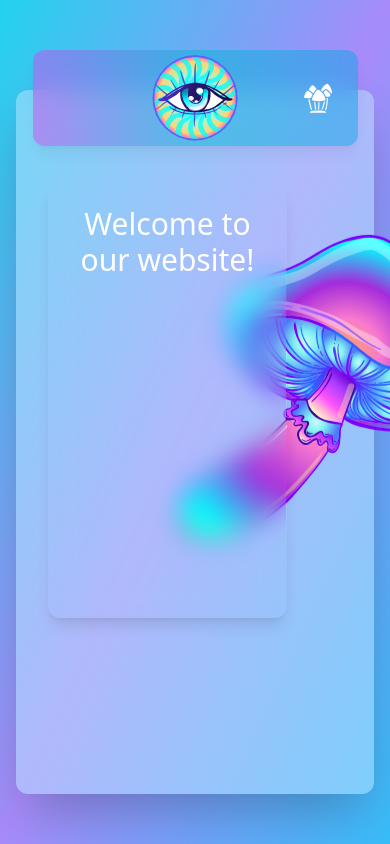
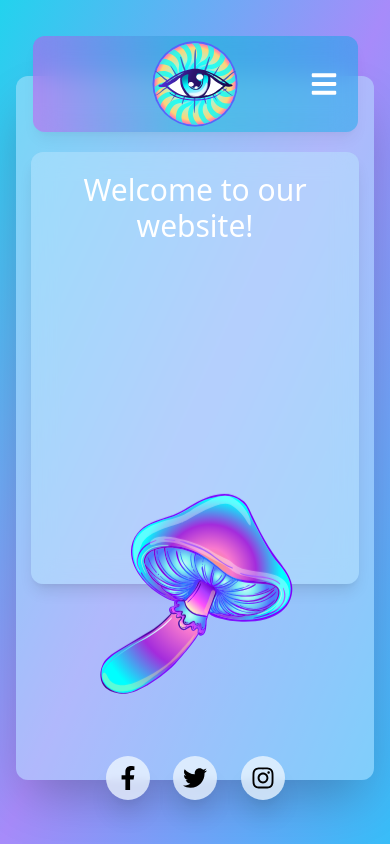
Before and after one commit to mateusz28011/festival-site, a React (Create React App) app: page / in a window 390 px wide. Built offline with nearby package versions, Linux system fonts and the light colour scheme; the HTML template or start-up script is replaced by a standard one; a web font is replaced by a local one.

Commit message:
Creating mobile version of welcome page

```diff
--- a/src/App.js
+++ b/src/App.js
@@ -12,11 +12,11 @@ const App = () => {
   return (
     <EventListnersContextProvider>
       <AudioVisualizerProvider>
+        {/* <AudioPlayer /> */}
         <Container>
           <Navbar />
-          {/* <AudioPlayer /> */}
           <Home />
-          {/* <Footer /> */}
+          <Footer />
         </Container>
       </AudioVisualizerProvider>
     </EventListnersContextProvider>
--- a/src/Components/AudioPlayer.js
+++ b/src/Components/AudioPlayer.js
@@ -7,14 +7,15 @@ const AudioPlayer = () => {
 
   return (
     <>
-      <div
+      {/* <div
         className='bg-secondary-500 w-10'
         style={{ width: `${20 * bassMultiplier}px` }}
       >
         {bassMultiplier}
-      </div>
+      </div> */}
       {/* seeking triggers toggle!!! */}
       <audio
+        className='absolute z-30'
         id='audioPlayer'
         src={sound}
         controls
--- a/src/Components/Dropdown.js
+++ b/src/Components/Dropdown.js
@@ -11,7 +11,7 @@ const Dropdown = () => {
     <div
       className={
         'absolute -z-10 flex flex-col text-lg items-center uppercase font-aldrich w-full right-0 scale-0 origin-top top-24 ' +
-        'text-white transition duration-300 transform backdrop-filter backdrop-blur-md  ' +
+        'text-white transition duration-300 transform backdrop-filter backdrop-blur-md shadow-lg  ' +
         (isMenuOpen ? 'translate-y-0 scale-100 ' : 'opacity-0 ')
         // (isNavbarScrolled ? 'backdrop-blur-xl ' : 'backdrop-blur ')
       }
--- a/src/Components/Footer.js
+++ b/src/Components/Footer.js
@@ -1,7 +1,23 @@
 import React from 'react';
+import { FaFacebookF, FaTwitter, FaInstagram } from 'react-icons/fa';
 
 function Footer() {
-  return <div className='w-full'>s</div>;
+  const iconStyle = 'w-6 h-6';
+  const iconContainerStyle =
+    'rounded-full p-2.5 bg-lightBlue-50 bg-opacity-75 shadow-xl backdrop-filter backdrop-blur-sm';
+  return (
+    <div className='flex mx-auto -mt-8 p-2 w-1/2 justify-between'>
+      <a className={iconContainerStyle} href='javascript:void(0);'>
+        <FaFacebookF className={iconStyle} />
+      </a>
+      <a className={iconContainerStyle} href='javascript:void(0);'>
+        <FaTwitter className={iconStyle} />
+      </a>
+      <a className={iconContainerStyle} href='javascript:void(0);'>
+        <FaInstagram className={iconStyle} />
+      </a>
+    </div>
+  );
 }
 
 export default Footer;
--- a/src/Components/Home.js
+++ b/src/Components/Home.js
@@ -3,14 +3,14 @@ import mr1 from '../images/mr12.svg';
 
 const Home = () => {
   return (
-    <section className='flex w-11/12 xl:w-full h-5/6 sm:h-3/4 mx-auto -mt-14 pt-14 shadow-2xl rounded-xl bg-lightBlue-200 bg-opacity-50'>
-      <div className='z-20 w-2/3 h-4/6 ml-8 mr-auto  my-10 shadow-lg rounded-xl backdrop-filter backdrop-blur-md'>
+    <section className='flex flex-col w-11/12 xl:w-full h-5/6 sm:h-3/4 mx-auto -mt-14 pt-14 shadow-2xl rounded-xl bg-lightBlue-200 bg-opacity-50'>
+      <div className='z-20 w-11/12 h-4/6 mx-auto my-10 mt-5 shadow-lg rounded-xl backdrop-filter backdrop-blur-md bg-lightBlue-200 bg-opacity-50'>
         <h1 className='text-3xl text-white p-5 text-center'>
           Welcome to our website!
         </h1>
       </div>
       <img
-        className='absolute z-10 self-center left-0 -right-64 pb-36 w-80 mx-auto animate-updown'
+        className='z-20 left-0 right-0 -mt-32 w-52 mx-auto animate-updown'
         src={mr1}
         alt='mushroom'
       />
--- a/src/Components/Navbar.js
+++ b/src/Components/Navbar.js
@@ -1,7 +1,7 @@
 import React, { useEffect, useState } from 'react';
 import { Link } from 'react-router-dom';
 import logo from '../images/logo.svg';
-import { GiMushroomsCluster } from 'react-icons/gi';
+import { FaBars } from 'react-icons/fa';
 import { useAudio } from './AudioVisualizerContext';
 import { useEventListners } from './EventListnersContext';
 import Dropdown from './Dropdown';
@@ -49,7 +49,7 @@ const Navbar = () => {
       >
         <div
           className={
-            'absolute w-full h-full rounded-xl shadow-lg -z-10 transition-all duration-500 from-fuchsia-500 opacity-50 ' +
+            'absolute w-full h-full rounded-xl shadow-lg -z-10 transition-all duration-700 from-fuchsia-500 opacity-50 ' +
             (isMenuOpen
               ? 'bg-gradient-to-b to-cyan-500 rounded-b-none'
               : 'bg-gradient-to-r via-cyan-500 to-lightBlue-500 ')
@@ -110,9 +110,9 @@ const Navbar = () => {
           <Link to='/contact' className={linkStyle}>
             contact
           </Link>
-          <GiMushroomsCluster
+          <FaBars
             className={
-              'ml-auto mr-6 w-8 h-auto sm:hidden cursor-pointer transition-transform duration-1000 transform hover:scale-110 ' +
+              'ml-auto mr-5 w-7 h-auto sm:hidden cursor-pointer transition-transform duration-1000 transform hover:scale-110 ' +
               (isMenuOpen ? 'text-secondary-600 animate-hue' : '')
             }
             onClick={toggleMenu}
```
